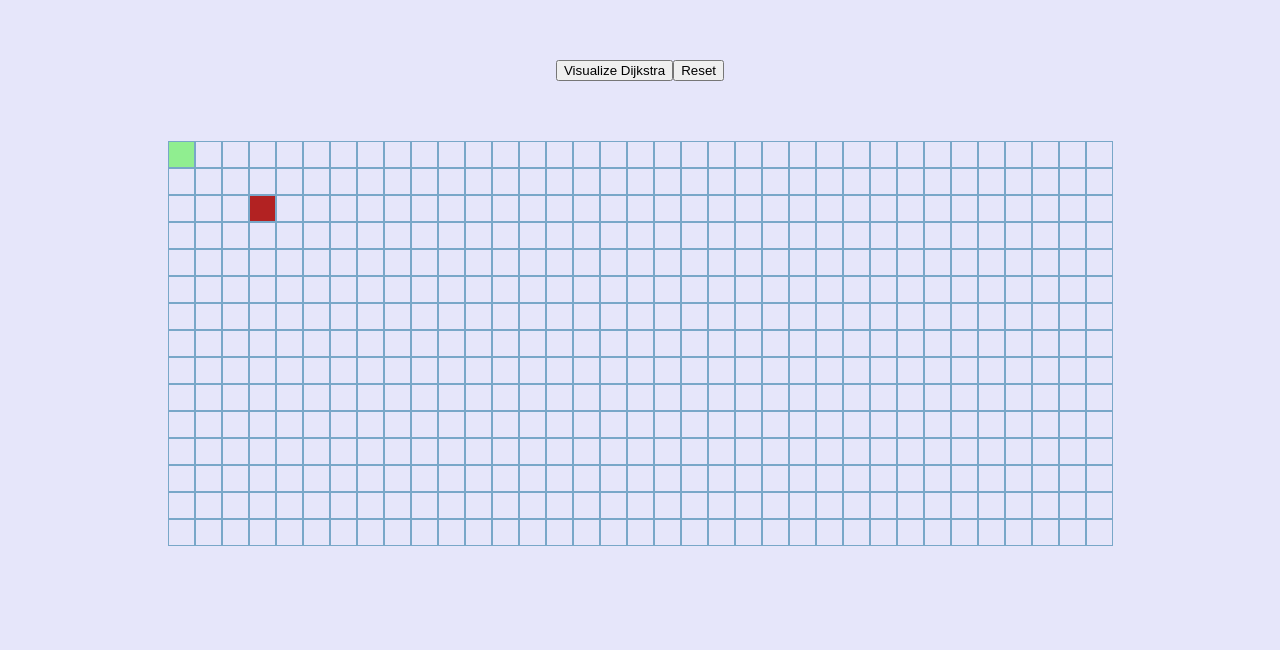
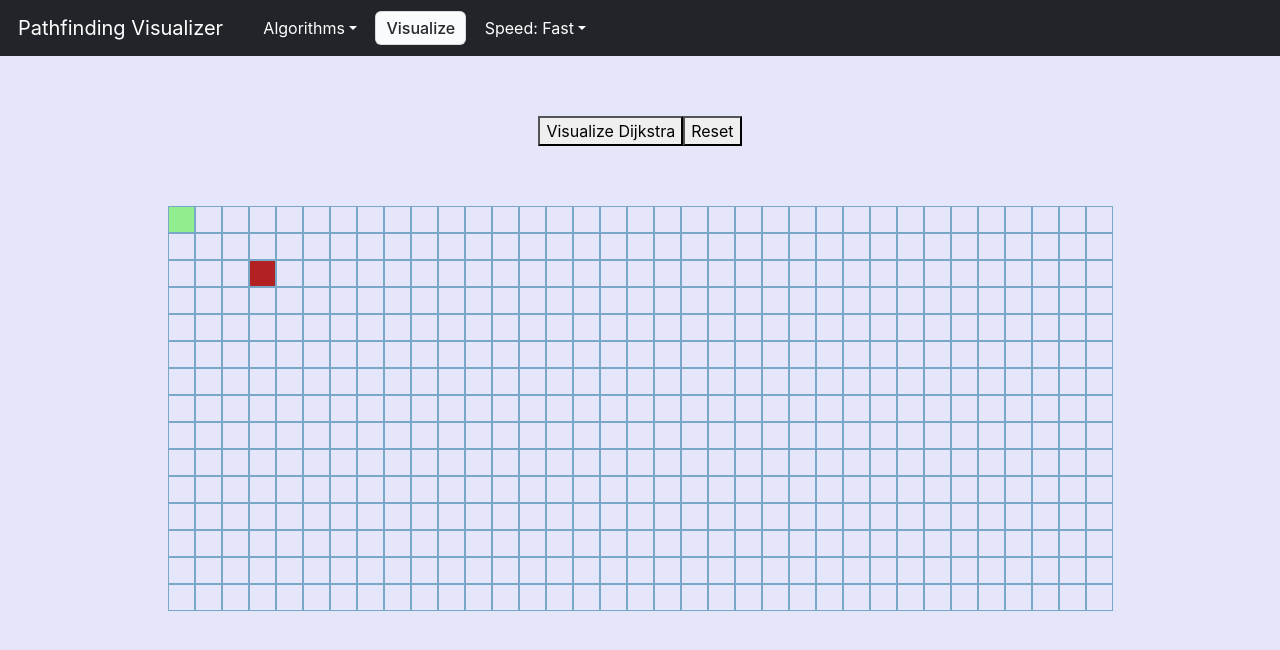
Before and after one commit to milanpatel1022/pathfinding_visualizer, a React (Create React App) app: page / in a window 1280 px wide. Shown: the top 650 px of the page. Built offline with nearby package versions, Linux system fonts and the light colour scheme.

Commit message:
added Navbar component with the help of bootstrap. it contains multiple dropdown menus to select algorithm & speed. also has a button to begin visualization

```diff
--- a/package.json
+++ b/package.json
@@ -6,6 +6,7 @@
     "@testing-library/jest-dom": "^5.16.4",
     "@testing-library/react": "^13.3.0",
     "@testing-library/user-event": "^13.5.0",
+    "bootstrap": "^5.1.3",
     "react": "^18.2.0",
     "react-dom": "^18.2.0",
     "react-scripts": "5.0.1",
--- /dev/null
+++ b/src/components/Navbar.css
@@ -0,0 +1,79 @@
+.navbar-brand {
+  background: none;
+  border: none;
+}
+
+.nav-link {
+  color: white !important;
+}
+
+.navbar-nav {
+  align-items: center;
+  justify-content: center;
+}
+
+/* CSS */
+.button-4 {
+  appearance: none;
+  background-color: #fafbfc;
+  border: 1px solid rgba(27, 31, 35, 0.15);
+  border-radius: 6px;
+  box-shadow: rgba(27, 31, 35, 0.04) 0 1px 0,
+    rgba(255, 255, 255, 0.25) 0 1px 0 inset;
+  box-sizing: border-box;
+  color: #24292e;
+  cursor: pointer;
+  display: inline-block;
+  font-weight: 500;
+  line-height: 20px;
+  list-style: none;
+  padding: 6px 16px;
+  position: relative;
+  transition: background-color 0.2s cubic-bezier(0.3, 0, 0.5, 1);
+  user-select: none;
+  -webkit-user-select: none;
+  touch-action: manipulation;
+  vertical-align: middle;
+  white-space: nowrap;
+  word-wrap: break-word;
+}
+
+.button-4:hover {
+  background-color: #f3f4f6;
+  text-decoration: none;
+  transition-duration: 0.1s;
+}
+
+.button-4:disabled {
+  background-color: #fafbfc;
+  border-color: rgba(27, 31, 35, 0.15);
+  color: #959da5;
+  cursor: default;
+}
+
+.button-4:active {
+  background-color: #edeff2;
+  box-shadow: rgba(225, 228, 232, 0.2) 0 1px 0 inset;
+  transition: none 0s;
+}
+
+.button-4:focus {
+  outline: 1px transparent;
+}
+
+.button-4:before {
+  display: none;
+}
+
+.button-4:-webkit-details-marker {
+  display: none;
+}
+
+.navbarNavDarkDropdown {
+  color: red !important;
+}
+
+.header-item {
+  padding-left: 1%;
+  padding-right: 1%;
+}
--- /dev/null
+++ b/src/components/Navbar.js
@@ -0,0 +1,142 @@
+import React, { Component } from "react";
+import "./Navbar.css";
+
+class Navbar extends Component {
+  constructor() {
+    super();
+    this.state = {
+      algorithm: "",
+      speed: "Fast",
+    };
+  }
+
+  render() {
+    const algo = this.state.algorithm;
+    const speed = this.state.speed;
+    return (
+      <div>
+        <nav className="navbar navbar-expand-lg navbar-dark bg-dark">
+          <div className="container-fluid">
+            <button
+              className="navbar-brand"
+              onClick={() => window.location.reload(false)}
+            >
+              Pathfinding Visualizer
+            </button>
+            <button
+              className="navbar-toggler"
+              type="button"
+              data-bs-toggle="collapse"
+              data-bs-target="#navbarNavDarkDropdown"
+              aria-controls="navbarNavDarkDropdown"
+              aria-expanded="false"
+              aria-label="Toggle navigation"
+            >
+              <span className="navbar-toggler-icon"></span>
+            </button>
+            <div
+              className="collapse navbar-collapse"
+              id="navbarNavDarkDropdown"
+            >
+              <ul className="navbar-nav header-item">
+                <li className="nav-item dropdown">
+                  <a
+                    className="nav-link dropdown-toggle"
+                    href="#"
+                    id="navbarDarkDropdownMenuLink"
+                    role="button"
+                    data-bs-toggle="dropdown"
+                    aria-expanded="false"
+                  >
+                    Algorithms
+                  </a>
+                  <ul
+                    className="dropdown-menu dropdown-menu-dark"
+                    aria-labelledby="algorithm selection dropdown"
+                  >
+                    <li>
+                      <button
+                        onClick={() => this.setState({ algorithm: "Dijkstra" })}
+                        className="dropdown-item"
+                        type="button"
+                      >
+                        Dijkstra
+                      </button>
+                    </li>
+                    <li>
+                      <button
+                        onClick={() => this.setState({ algorithm: "BFS" })}
+                        className="dropdown-item"
+                        type="button"
+                      >
+                        Breadth-first Search
+                      </button>
+                    </li>
+                    <li>
+                      <button
+                        onClick={() => this.setState({ algorithm: "DFS" })}
+                        className="dropdown-item"
+                        type="button"
+                      >
+                        Depth-first Search
+                      </button>
+                    </li>
+                  </ul>
+                </li>
+              </ul>
+              <button className="button-4 header-item">Visualize {algo}</button>
+              <ul className="navbar-nav header-item">
+                <li className="nav-item dropdown">
+                  <a
+                    className="nav-link dropdown-toggle"
+                    href="#"
+                    id="navbarDarkDropdownMenuLink"
+                    role="button"
+                    data-bs-toggle="dropdown"
+                    aria-expanded="false"
+                  >
+                    Speed: {speed}
+                  </a>
+                  <ul
+                    className="dropdown-menu dropdown-menu-dark"
+                    aria-labelledby="algorithm selection dropdown"
+                  >
+                    <li>
+                      <button
+                        onClick={() => this.setState({ speed: "Fast" })}
+                        className="dropdown-item"
+                        type="button"
+                      >
+                        Fast
+                      </button>
+                    </li>
+                    <li>
+                      <button
+                        onClick={() => this.setState({ speed: "Normal" })}
+                        className="dropdown-item"
+                        type="button"
+                      >
+                        Normal
+                      </button>
+                    </li>
+                    <li>
+                      <button
+                        onClick={() => this.setState({ speed: "Slow" })}
+                        className="dropdown-item"
+                        type="button"
+                      >
+                        Slow
+                      </button>
+                    </li>
+                  </ul>
+                </li>
+              </ul>
+            </div>
+          </div>
+        </nav>
+      </div>
+    );
+  }
+}
+
+export default Navbar;
--- a/src/components/Pathfinder.js
+++ b/src/components/Pathfinder.js
@@ -3,6 +3,7 @@ import Node from "./Node";
 import { dijkstra, shortestPath } from "../algorithms/dijkstra";
 
 import "./Pathfinder.css";
+import Navbar from "./Navbar";
 
 const rows = 15;
 const cols = 35;
@@ -260,6 +261,7 @@ class Pathfinder extends Component {
     //use HTML table to map each element in our array to a Node component
     return (
       <>
+        <Navbar></Navbar>
         <button
           className="visualizeButton"
           onClick={() => this.visualizeAlgorithm()}
```
Also changed, not shown: src/index.js (+8 -6 lines), 1 other file (tests, documents, lock files or other folders).
